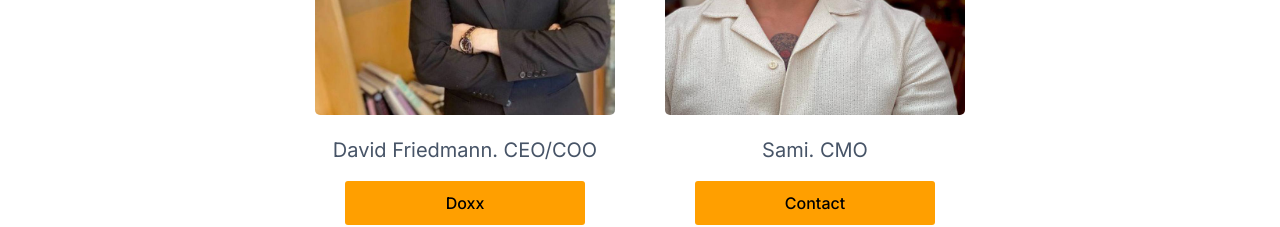
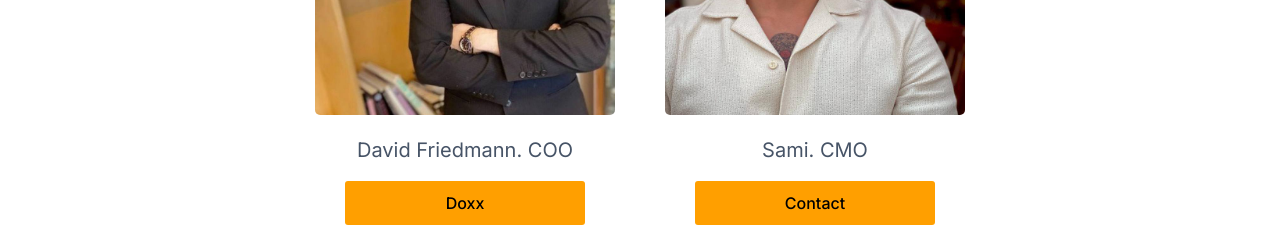
Before and after one commit to sunshine-web-coder/new-blithe, a React (Vite) app: page / in a window 1280 px wide. Shown: the part 5360-5587 px from the top of the page. Built offline with nearby package versions, Linux system fonts and the light colour scheme.

Commit message:
new commit

```diff
--- a/src/sections/Team/index.jsx
+++ b/src/sections/Team/index.jsx
@@ -13,7 +13,7 @@ const Team = () => {
             <div className="imgBox">
               <img src={img1} alt="" />
             </div>
-            <p>David Friedmann. CEO/COO</p>
+            <p>David Friedmann. COO</p>
             <div className="buttonF">
                 <a target="_blank" href="https://youtu.be/oCPBJwip8Aw">Doxx</a>
             </div>
```
